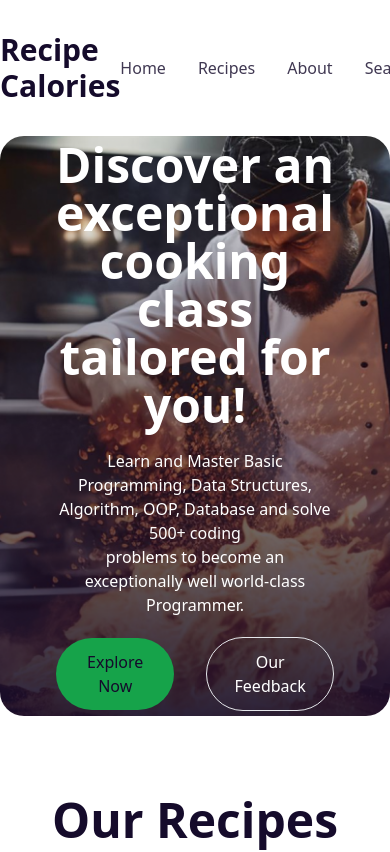
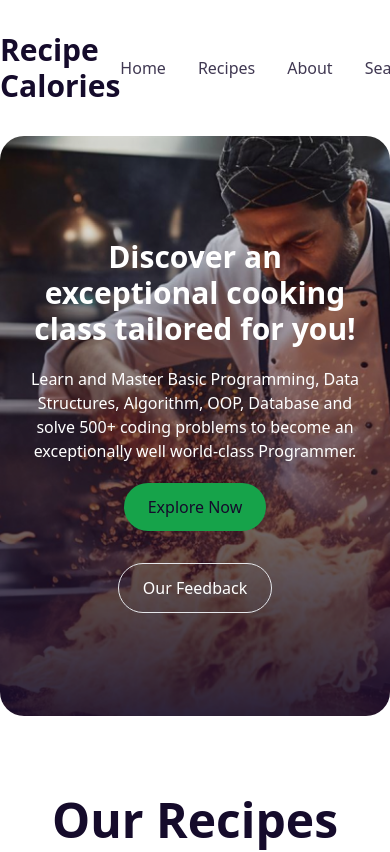
Before and after one commit to jakareya76/chefs-table, a React (Vite) app: page / in a window 390 px wide. Shown: the top 852 px of the page. Built offline with nearby package versions, Linux system fonts and the light colour scheme.

Commit message:
make banner section responsive

```diff
--- a/src/components/Banner.jsx
+++ b/src/components/Banner.jsx
@@ -2,19 +2,19 @@ const Banner = () => {
   return (
     <div className="container flex items-center justify-center mx-auto">
       <div
-        className="flex items-center justify-center bg-center bg-cover w-full h-[580px] p-40 rounded-3xl"
+        className="flex items-center justify-center bg-center bg-cover w-full h-[580px] p-50 rounded-3xl"
         style={{ backgroundImage: `url('/banner.png')` }}
       >
-        <div className="text-center text-white">
-          <h2 className="text-5xl font-bold">
-            Discover an exceptional cooking <br /> class tailored for you!
+        <div className="text-center text-white max-w-[820px] p-5 sm:p-10">
+          <h2 className="text-3xl font-bold md:text-4xl xl:text-5xl">
+            Discover an exceptional cooking class tailored for you!
           </h2>
           <p className="my-5">
             Learn and Master Basic Programming, Data Structures, Algorithm, OOP,
-            Database and solve 500+ coding <br /> problems to become an
-            exceptionally well world-class Programmer.
+            Database and solve 500+ coding problems to become an exceptionally
+            well world-class Programmer.
           </p>
-          <div className="flex items-center justify-center gap-8">
+          <div className="flex flex-col items-center justify-center gap-8 md:flex-row">
             <button className="px-6 py-3 text-[#150B2B] font-medium bg-green-600 rounded-full">
               Explore Now
             </button>
```
